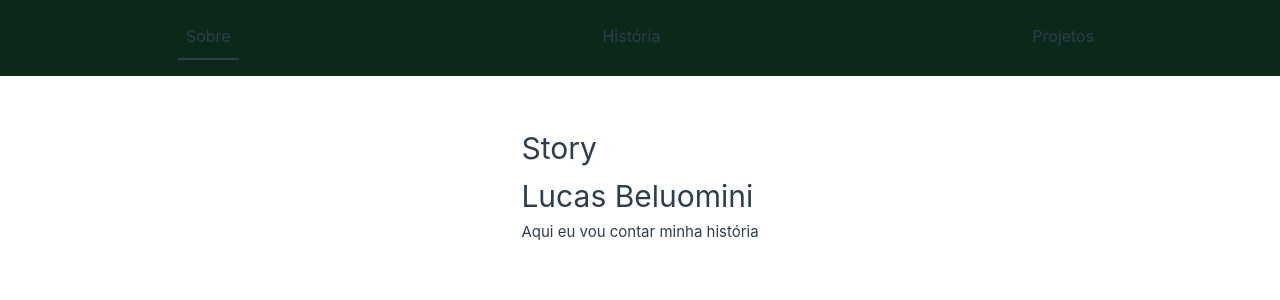
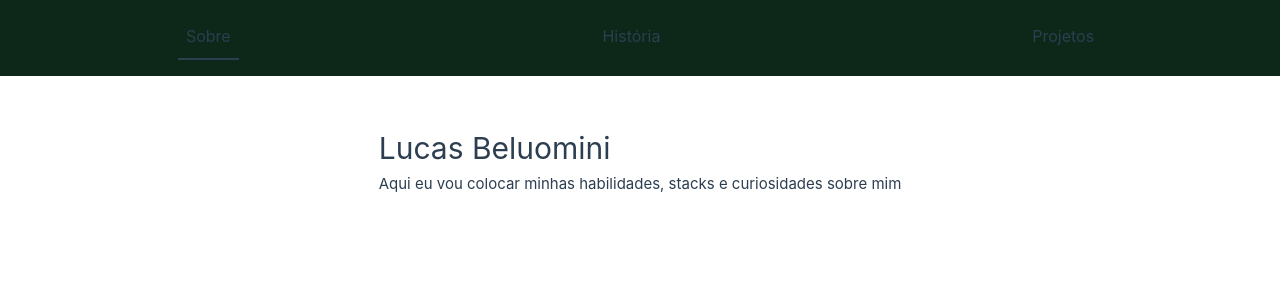
Before and after one commit to Beluomini/Portfolio, a Vue app: page / in a window 1280 px wide. Shown: the top 300 px of the page. Built offline with nearby package versions, Linux system fonts and the light colour scheme.

Commit message:
feat: just changing the temporary content

```diff
--- a/src/views/AboutView.vue
+++ b/src/views/AboutView.vue
@@ -1,8 +1,7 @@
 <template>
   <div class="story">
-      <h1>Story</h1>
-      <h1>Lucas Beluomini</h1>
-      <p>Aqui eu vou contar minha história</p>
+    <h1>Lucas Beluomini</h1>
+    <p>Aqui eu vou colocar minhas habilidades, stacks e curiosidades sobre mim</p>
   </div>
 </template>
 
--- a/src/views/ProjectsView.vue
+++ b/src/views/ProjectsView.vue
@@ -1,5 +1,5 @@
 <template>
   <div class="about">
-    <h1>This is an about page</h1>
+    <h1>Here will be my projects</h1>
   </div>
 </template>
```
